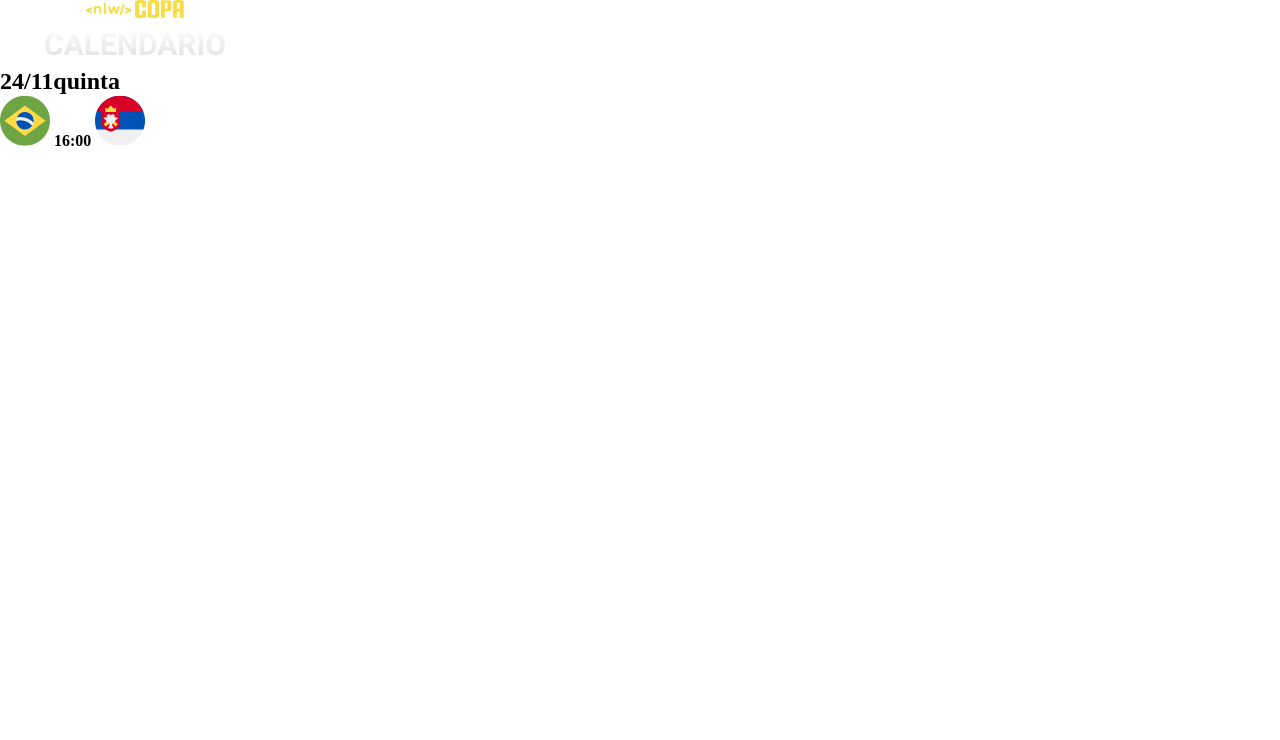
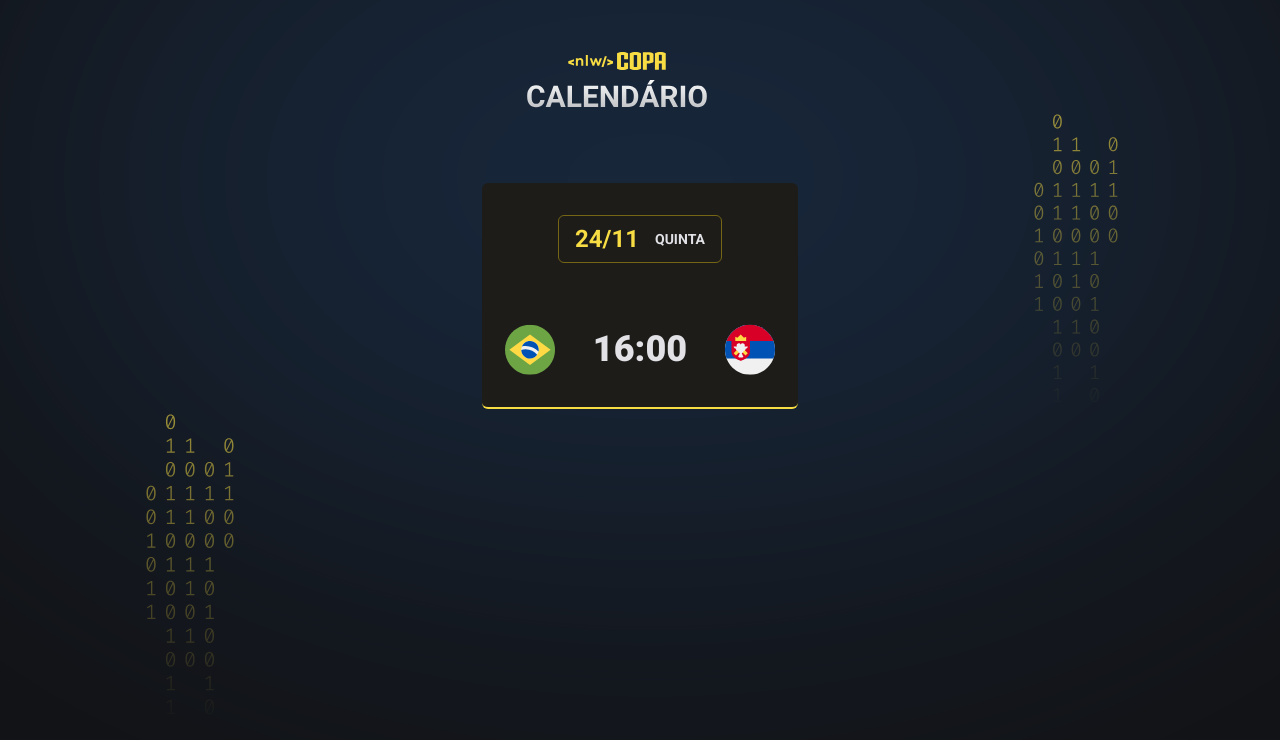
Before and after one commit to GabriellRossi/Copa, a plain HTML site: page index.html in a window 1280 px wide. Drawn offline with Linux system fonts and the light colour scheme.

Commit message:
Card finalizado

```diff
--- a/index.html
+++ b/index.html
@@ -5,8 +5,14 @@
     <meta http-equiv="X-UA-Compatible" content="IE=edge" />
     <meta name="viewport" content="width=device-width, initial-scale=1.0" />
     <link rel="shortcut icon" href="./assets/favicon.ico" type="image/x-icon" />
-    <title>Copa - NLW</title>
+    <title>Calendário de Jogos - NLW Copa</title>
     <link rel="stylesheet" href="./style.css" />
+    <link rel="preconnect" href="https://fonts.googleapis.com" />
+    <link rel="preconnect" href="https://fonts.gstatic.com" crossorigin />
+    <link
+      href="https://fonts.googleapis.com/css2?family=Roboto:wght@700;900&display=swap"
+      rel="stylesheet"
+    />
   </head>
   <body>
     <div id="app">
--- a/style.css
+++ b/style.css
@@ -11,3 +11,82 @@ ul {
 a {
   text-decoration: none;
 }
+
+body {
+  background-color: #121214;
+  background-image: url(./assets/bg-blue.svg);
+  background-position: center 55%;
+}
+
+body * {
+  font-family: 'Roboto', sans-serif;
+}
+
+#app {
+  width: fit-content;
+  margin: 52px auto;
+}
+
+header {
+  margin-bottom: 63px;
+}
+
+.card {
+  padding: 32px 23px;
+  text-align: center;
+  background: #1d1c19;
+  border-bottom: 2px solid #f7dd43;
+  border-radius: 6px;
+}
+
+.card h2 {
+  display: flex;
+  justify-content: center;
+  align-items: center;
+  gap: 16px;
+
+  padding: 8px 16px;
+  margin-bottom: 61px;
+  margin-inline: auto;
+  width: fit-content;
+
+  border: 1px solid #746615;
+  border-radius: 6px;
+
+  font-size: 24px;
+  font-weight: 700;
+  line-height: 125%;
+  color: #f7dd43;
+}
+
+.card h2 span {
+  color: #e1e1e6;
+  font-size: 14px;
+  text-transform: uppercase;
+}
+
+.card ul {
+  display: flex;
+  flex-direction: column;
+  gap: 24px;
+
+  width: 270px;
+}
+
+.card ul li {
+  display: flex;
+  align-items: center;
+  justify-content: space-between;
+}
+
+.card ul li + li {
+  padding-top: 24px;
+  border-top: 1px solid #323238;
+}
+
+.card ul li strong {
+  font-weight: 900;
+  font-size: 36px;
+  line-height: 125%;
+  color: #e1e1e6;
+}
```
